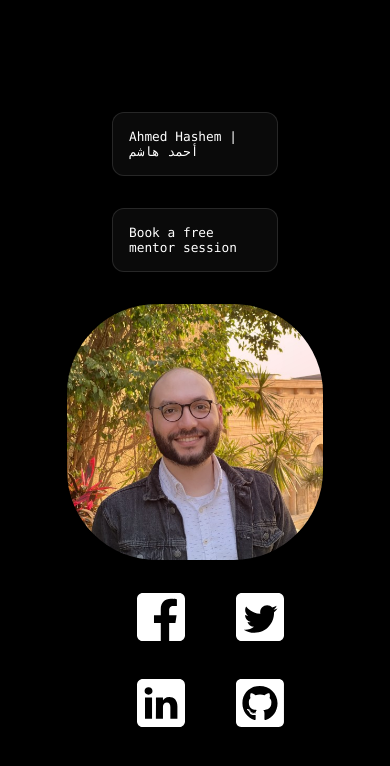
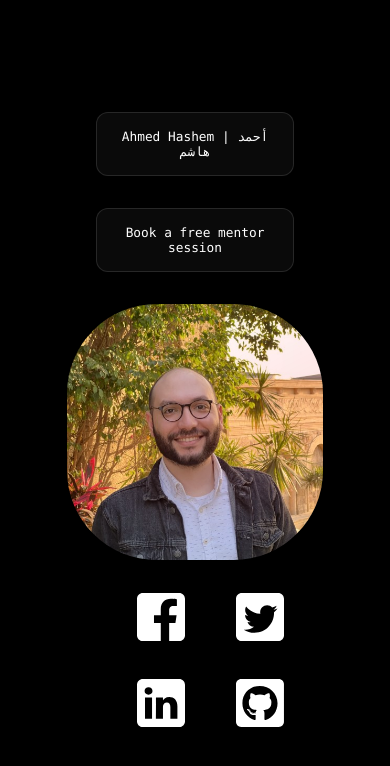
Before and after one commit to AhmedvHashem/ahmedvhashem.github.io, a Next.js app: page / in a window 390 px wide. Shown: the top 766 px of the page. Built offline with nearby package versions, Linux system fonts and the light colour scheme.

Commit message:
Update description styles for better layout and alignment

```diff
--- a/app/page.module.css
+++ b/app/page.module.css
@@ -164,10 +164,13 @@
   }
 
   .description a {
+    width: inherit;
     margin: 1rem;
   }
 
   .description p {
+    width: inherit;
+    text-align: center;
     background-color: rgba(var(--callout-rgb), 0.5);
     border: 1px solid rgba(var(--callout-border-rgb), 0.3);
     border-radius: var(--border-radius);
```
Also changed, not shown: 1 other file (tests, documents, lock files or other folders).
